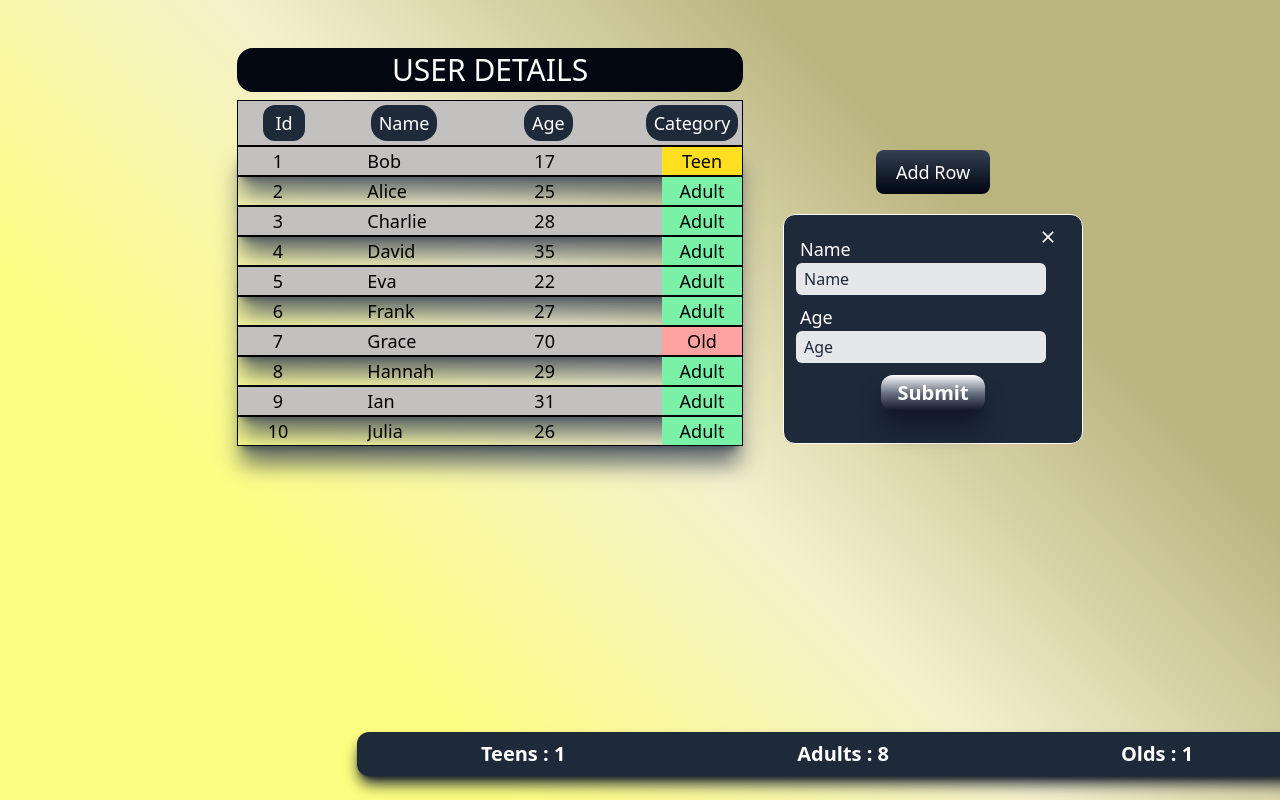
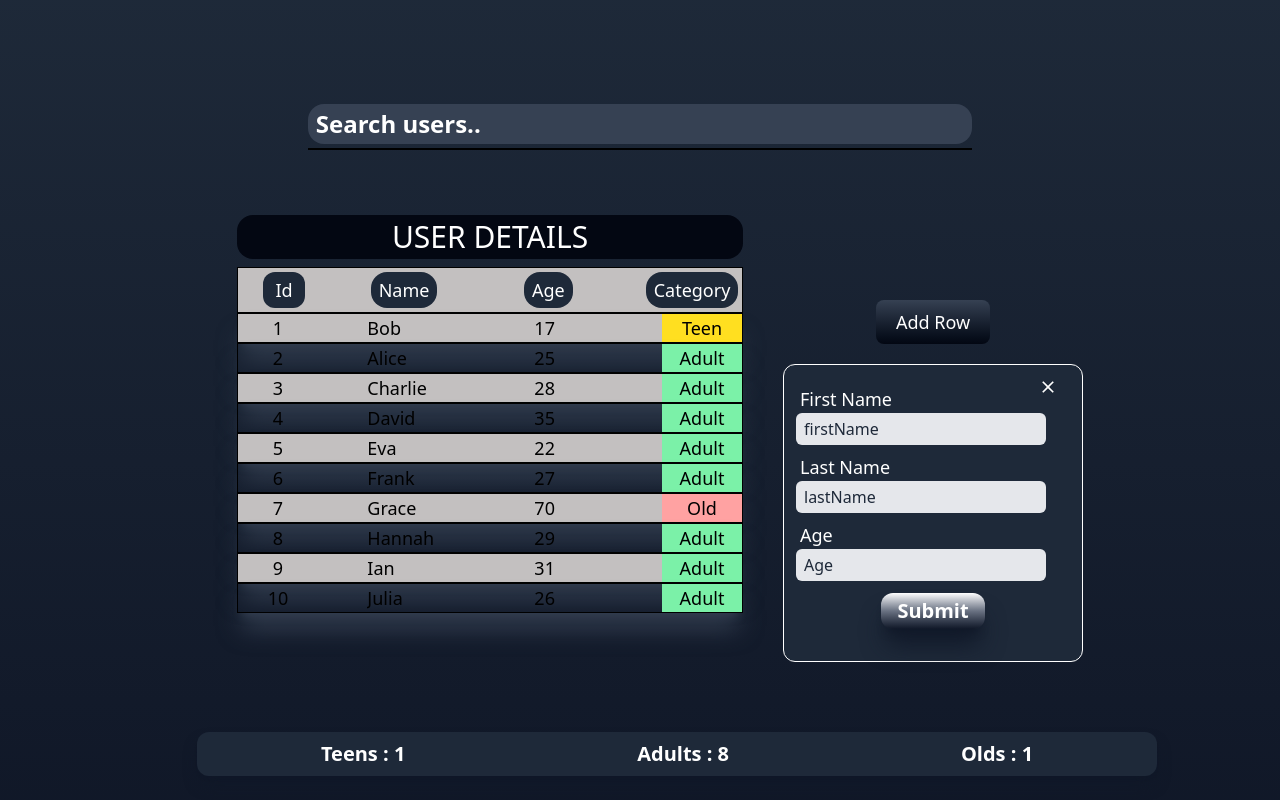
Before and after one commit to SheikhAltaf38/OptimizeTable, a React (Vite) app: page / in a window 1280 px wide. Both pictures are taken after a click on the button "Add Row". Built offline with nearby package versions, Linux system fonts and the light colour scheme.

Commit message:
Frontend complete

```diff
--- a/src/Component/Table/Table.tsx
+++ b/src/Component/Table/Table.tsx
@@ -7,17 +7,17 @@ import CountAge from "./TableComponent/CountAge.jsx";
 import { toast } from "react-toastify";
 import AddRow from "./TableComponent/AddRow.jsx";
 import { v4 as uuidv4, validate } from "uuid";
-import { TUser } from "../../Types/TableTypes";
+import { TAddRowForm, TUser } from "../../Types/TableTypes";
 import { TCalAges } from "../../Types/TableTypes";
-import "./TableComponent/UserDetailComponent.css"
-import * as yup from "yup"
+import "./TableComponent/UserDetailComponent.css";
+import * as yup from "yup";
 const Table = () => {
   const usersData = usersDataJson.map(
     (user: Omit<TUser, "id">): TUser => ({ ...user, id: uuidv4() })
   );
   const [isOpen, setIsOpen] = useState<boolean>(false);
   const [user, setUser] = useState<TUser | null>(null);
-  const [error , setError] = useState<string>("")
+  // const [error, setError] = useState<string>("");
   const [users, setUsers] = useState<TUser[]>(() => {
     const jsonUsers = localStorage.getItem("usersData");
     if (jsonUsers) {
@@ -27,22 +27,25 @@ const Table = () => {
     }
   });
   const [isAddRowOpen, setIsAddRowOpen] = useState<boolean>(false);
+  const [searchResult, setSearchResult] = useState<TUser[]>();
 
   useEffect(() => {
     localStorage.setItem("usersData", JSON.stringify(users));
   }, [users]);
 
-
-  const validationSchema = yup.object().shape({
-    name:yup.string().min(2,"name must be min 20 char").max(20,"name can not above 20 char")
-    .required("name is required")
-    .test("unique","name must be unique",
-      function (value){
-        return !users.some((u)=>{ return u.name === value})
-      }
-    ),
-    age:yup.number().required("age is required")
-  })
+  // const validationSchema = yup.object().shape({
+  //   name: yup
+  //     .string()
+  //     .min(2, "name must be min 20 char")
+  //     .max(20, "name can not above 20 char")
+  //     .required("name is required")
+  //     .test("unique", "name must be unique", function (value) {
+  //       return !users.some((u) => {
+  //         return u.name === value;
+  //       });
+  //     }),
+  //   age: yup.number().required("age is required"),
+  // });
   // console.log(users, "users");
 
   // const handleTablePopup = useCallback(
@@ -101,14 +104,26 @@ const Table = () => {
     [users]
   );
 
-  const handleAddRow = useCallback((data: Omit<TUser, "id">) => {
-    validationSchema.validate(data)
-    .then(()=>{
-      setUsers([...users, { id: uuidv4(), age: data.age, name: data.name }]);
-    }).catch((err)=>{
-      setError(err.errors)
-    })
-  }, []);
+  const handleAddRow = useCallback((data : TAddRowForm ) => {
+    console.log("data",data);
+
+        setUsers(prev =>[...prev, { id: uuidv4(), age: data.age, name: data.firstName +" " + data.lastName }]);
+        setIsAddRowOpen(false);
+
+  }, [setUsers,setIsAddRowOpen,users]);
+
+  const handleSearch = useCallback((query: string) => {
+    console.log("query ,", query);
+
+    query = query.trim();
+    const searchUsers = users.filter((u: TUser | null | undefined) => {
+      if (!u) return false;
+      return u.name?.toLocaleLowerCase().includes(query.toLocaleLowerCase());
+    });
+    console.log(searchUsers, "search users");
+
+    setSearchResult(searchUsers);
+  },[setSearchResult]);
   // useMemo(()=>{},[])
   // useCallback(()=>{},[])
 
@@ -122,17 +137,28 @@ const Table = () => {
 
   return (
     <>
-      <div className="bg  min-h-screen w-full relative flex justify-center">
+      <div className="py-20 bg-gradient-to-b from-gray-800 to-gray-900 min-h-screen w-full relative flex justify-center">
         <div className="relative">
           <div className={`relative ${isOpen && "blur"}`}>
             {/* Table and Add section */}
-            <div className="relative flex flex-col md:flex-row justify-around">
+            <div className="relative flex flex-col md:flex-col justify-around">
+              {/* search box */}
+              <div className="flex flex-col gap-1 justify-center items-center mt-6">
+                <input
+                  type="text"
+                  placeholder="Search users.."
+                  onChange={(e) => handleSearch(e.target.value)}
+                  className="w-[75%] px-2 py-1 text-xl md:text-2xl font-semibold bg-gray-700 text-white placeholder:text-white rounded-2xl"
+                />
+                <h1 className=" w-[75%] border-b-2 border-black"></h1>
+              </div>
+              <div className="flex flex-col md:flex-row justify-around w-[100%]">
                 <table className="flex justify-center flex-col p-5 md:p-10 ">
                   <caption className="text-xl md:text-3xl my-2 bg-gray-950 text-white rounded-2xl py-1">
                     USER DETAILS
                   </caption>
                   <thead className="flex justify-center">
-                  <tr className=" flex justify-between md:justify-around lg:gap-11  text-center bg-gray-200 py-1 pl-3 md:pl-0 px-1 lg:px-2 border w-[300px] sm:[400px] md:w-[506px]">
+                    <tr className=" flex justify-between md:justify-around lg:gap-11  text-center bg-gray-200 py-1 pl-3 md:pl-0 px-1 lg:px-2 border w-[300px] sm:[400px] md:w-[400px] lg:w-[506px]">
                       <th className="sm:w-0  flex justify-center">
                         {" "}
                         <button className=" px-2 lg:px-3 py-1 text-sm font-medium lg:text-lg rounded-xl bg-gray-800 hover:cursor-pointer hover:scale-105 transition-all duration-300 hover:bg-gray-900 text-white">
@@ -163,14 +189,16 @@ const Table = () => {
                     </tr>
                   </thead>
                   <tbody className="flex mx-auto justify-center flex-col">
-                  {users.map((user, index) => (
+                    {(searchResult ? searchResult : users).map(
+                      (user, index) => (
                         <TableRow
                           key={user.id}
                           user={user}
                           // handleTablePopup={handleTablePopup}
                           index={index}
                         />
-                  ))}
+                      )
+                    )}
                   </tbody>
                 </table>
 
@@ -179,13 +207,13 @@ const Table = () => {
                     handleAddRow={handleAddRow}
                     isAddRowOpen={isAddRowOpen}
                     setIsAddRowOpen={setIsAddRowOpen}
-                  error={error}
                   />
+                </div>
               </div>
             </div>
 
             {/* count age  */}
-            <div className="flex justify-center sticky md:fixed bottom-12 md:bottom-1  w-full">
+            <div className="flex justify-center md:justify-start sticky md:fixed bottom-12 md:bottom-1  w-full">
               <CountAge calculateAges={calculateAges} />
             </div>
           </div>
--- a/src/Component/Table/TableComponent/AddRow.tsx
+++ b/src/Component/Table/TableComponent/AddRow.tsx
@@ -1,22 +1,61 @@
 import React, { ChangeEvent, useState } from "react";
 import { IoMdClose } from "react-icons/io";
 import "./AddRow.css"
-import { TAddRowProps , TAddRowForm} from "../../../Types/TableTypes";
+import { TAddRowProps , TAddRowForm, TUser} from "../../../Types/TableTypes";
 import { p } from "react-router/dist/development/index-react-server-client-BYr9g50r";
+import * as yup from "yup"
 
-
-const AddRow= React.memo(({ handleAddRow, isAddRowOpen, setIsAddRowOpen , error }: TAddRowProps)=> {
+const AddRow= React.memo(({ handleAddRow, isAddRowOpen, setIsAddRowOpen  }: TAddRowProps)=> {
   const initialValue = {
-    name: "",
+    firstName: "",
+    lastName:"",
     age: null,
   };
   const [form, setForm] = useState<TAddRowForm>(initialValue);
+  const [error , setError] = useState("")
+  const usersData = localStorage.getItem("usersData")
+  const users: TUser[]= []
+
+ if(usersData){
+   users.push(...JSON.parse(usersData))
+ }
+const validationSchema = yup.object().shape({
+    name: yup
+      .string().trim()
+      .min(2, "name must be min 20 char")
+      .max(20, "name can not above 20 char")
+      .required("name is required")
+      .test("unique", "name must be unique", function (value) {
+        return !users?.some((u:TUser) => {
+          return u.name === value;
+        });
+      }),
+    age: yup.number().required("age is required"),
+  });
+
   function handleChange(e : ChangeEvent<HTMLInputElement>){
     const name = e.target.name;
     const value = e.target.value;
     setForm({...form , [name] : value})
   }
 
+  const handelValidation =()=>{
+    const schema = {name:form.firstName + " " + form.lastName, age:form.age}
+
+      console.log("schema",schema);
+
+    validationSchema.validate(schema)
+    .then(()=>{
+      console.log("schema",schema);
+
+      handleAddRow(form)
+      setForm(initialValue)
+      setIsAddRowOpen(false)
+    })
+    .catch((err)=>{
+      setError(err.errors)
+    })
+  }
   return (
     <div className="mt-[20px] md:mt-[150px] mb-2">
       <div className="relative flex justify-center items-center flex-col">
@@ -43,14 +82,26 @@ const AddRow= React.memo(({ handleAddRow, isAddRowOpen, setIsAddRowOpen , error
             className="w-[150px] text-black placeholder:text-gray-800 md:w-[200px] lg:w-[250px] rounded-md bg-gray-200 px-2 py-1 outline-none focus:bg-gray-300"
           /> */}
 
-              <label htmlFor="name" className="mt-2 text-lg ml-1">
-                Name
+              <label htmlFor="firstName" className="mt-2 text-lg ml-1">
+                First Name
               </label>
               <input
                 type="text"
-                placeholder="Name"
-                value={form.name}
-                name="name"
+                placeholder="firstName"
+                value={form.firstName}
+                name="firstName"
+                onChange={handleChange}
+                className="w-[180px] text-black placeholder:text-gray-800  md:w-[200px] lg:w-[250px] rounded-md bg-gray-200 px-2 py-1 outline-none focus:bg-gray-300"
+              />
+
+                <label htmlFor="lastName" className="mt-2 text-lg ml-1">
+               Last Name
+              </label>
+              <input
+                type="text"
+                placeholder="lastName"
+                value={form.lastName}
+                name="lastName"
                 onChange={handleChange}
                 className="w-[180px] text-black placeholder:text-gray-800  md:w-[200px] lg:w-[250px] rounded-md bg-gray-200 px-2 py-1 outline-none focus:bg-gray-300"
               />
@@ -72,10 +123,10 @@ const AddRow= React.memo(({ handleAddRow, isAddRowOpen, setIsAddRowOpen , error
               />
               <div className="mt-3 mx-auto">
                 <button
-                  onClick={() => {
-                    handleAddRow(form);
-                    setForm(initialValue);
-                  }}
+                  onClick={
+                    handelValidation
+                    // setForm(initialValue);
+                  }
                   className="px-3 md:px-4 py-1 text-lg md:text-xl bg-gradient-to-b from-white via-gray-500 to-gray-900 rounded-xl hover:scale-105 transition-all duration-300 font-semibold shadow-xl mb-5 shadow-gray-900"
                 >
                   Submit
@@ -83,10 +134,9 @@ const AddRow= React.memo(({ handleAddRow, isAddRowOpen, setIsAddRowOpen , error
               </div>
               <div className="absolute  left-[70%] md:left-[85%]">
                 <button
-                  onClick={() => {
-                    setIsAddRowOpen(false);
-                    setForm(initialValue);
-                  }}
+                  onClick={
+                    ()=>setIsAddRowOpen(false)
+                  }
                 >
                   <span className="hover:scale-105 text-xl">
                     <IoMdClose />
--- a/src/Component/Table/TableComponent/CountAge.tsx
+++ b/src/Component/Table/TableComponent/CountAge.tsx
@@ -3,7 +3,7 @@ import { TCalAges } from '../../../Types/TableTypes'
 
 function CountAge({calculateAges} : Pick<TCalAges,"calculateAges">)  {
   return (
-    <div className='bg-gray-800 shadow-lg shadow-gray-900 px-2 md:px-3 py-2 rounded-xl hover:bg-gray-900 w-[75%] transition-colors duration-300 mb-5'>
+    <div className='bg-gray-800 shadow-lg shadow-gray-900 px-2 md:px-3 py-2 rounded-xl hover:bg-gray-900 w-[75%] justify-center transition-colors duration-300 mb-5'>
         <div className='flex justify-around gap-2 items-center text-white'>
             <h1 className='text-lg font-semibold md:text-xl md:font-bold'>
                 Teens : {calculateAges?.().teens}
--- a/src/Component/Table/TableComponent/UserDetailComponent.css
+++ b/src/Component/Table/TableComponent/UserDetailComponent.css
@@ -2,5 +2,5 @@
     box-shadow: 10px 15px 15px rgb(20, 20, 20), -5px -10px 15px rgb(43, 43, 43);
 }
 .bg{
-    background:linear-gradient(45deg, rgba(249, 253, 4,.5) 25% , rgba(199, 179, 0,.2) 50% ,  rgba(118, 106, 0,.5) 75%) ;
+    background:linear-gradient(45deg, #453b37 25%, #201c1a 25%) ;
 }
```
Also changed, not shown: src/Component/Table/TableComponent/UserDetailComponent.tsx (+28 -5 lines), src/Types/TableTypes.ts (+5 -3 lines). Lines whose indentation alone changed are shown as unchanged.
